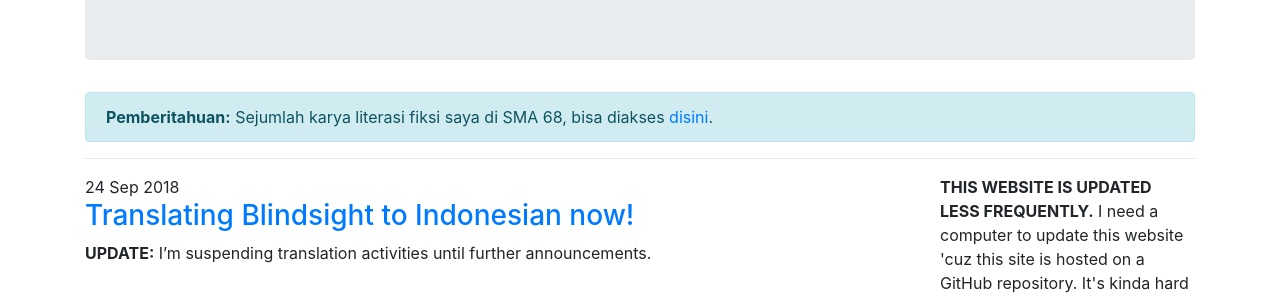
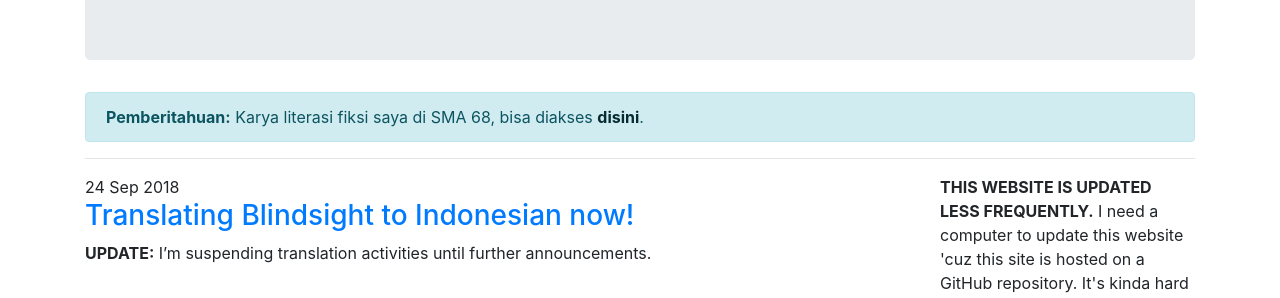
Before and after one commit to aa1874/aa1874site, a Jekyll site: the page built from index.html, in a window 1280 px wide. Shown: the part 295-593 px from the top of the page. Built offline with Jekyll 4.4.1, drawn with Linux system fonts in a browser that asks for light colours; nearby versions of some CDN libraries.

Commit message:
alert-link

```diff
--- a/index.html
+++ b/index.html
@@ -7,7 +7,7 @@ layout: page
     <p class="lead">I'm AudioAnimatronic1874, an sf fan and ET researcher from Jakarta.</p>
     <p>Learn more <a href="about">here</a>.</p>
 </div>
-<div class="alert alert-info" role="alert"><b>Pemberitahuan:</b> Sejumlah karya literasi fiksi saya di SMA 68, bisa diakses <a href="/stories">disini</a>.</div>
+<div class="alert alert-info" role="alert"><b>Pemberitahuan:</b> Karya literasi fiksi saya di SMA 68, bisa diakses <a class="alert-link" href="/literasi">disini</a>.</div>
 <hr>
 <div class="row">
     <div class="col-md-9">
```
